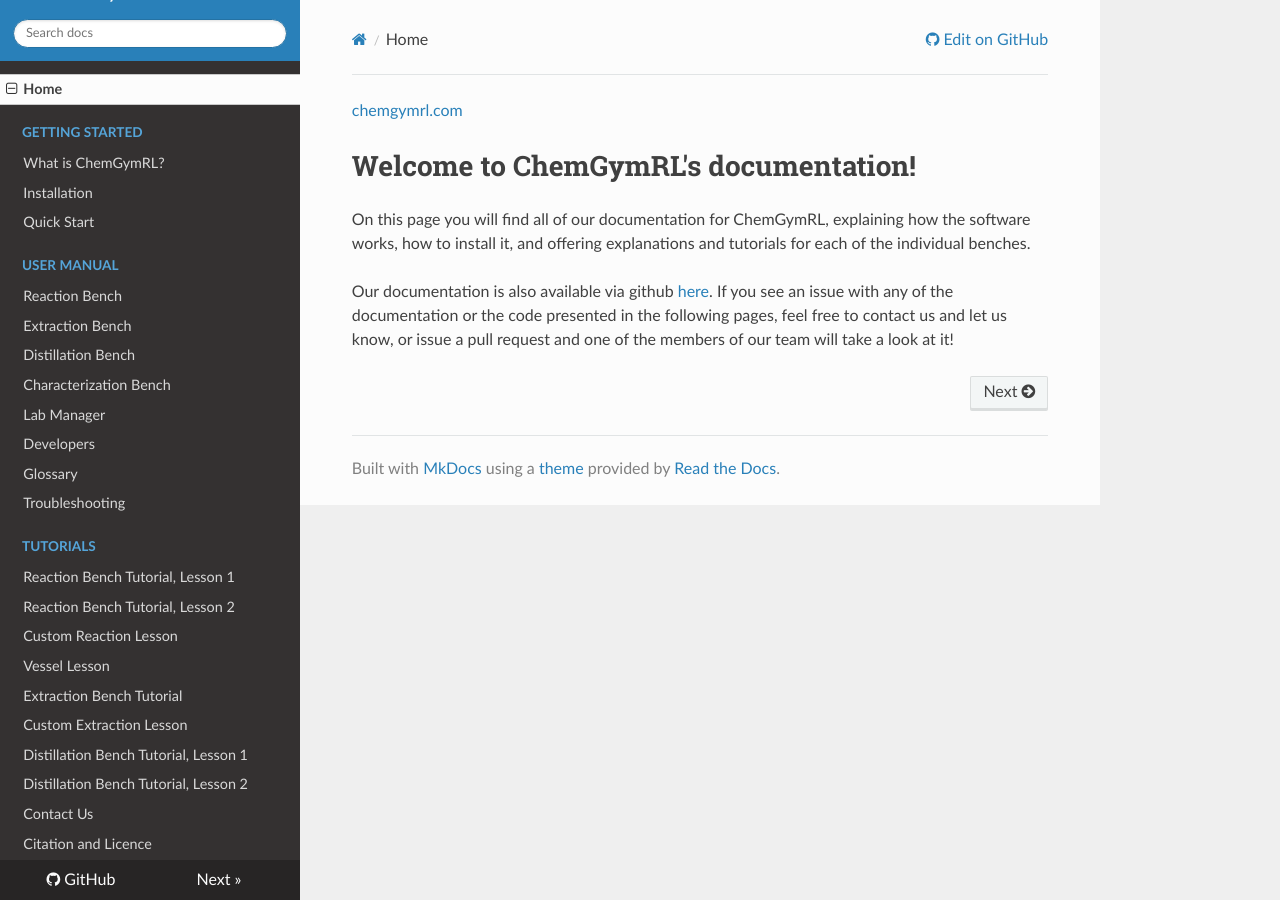
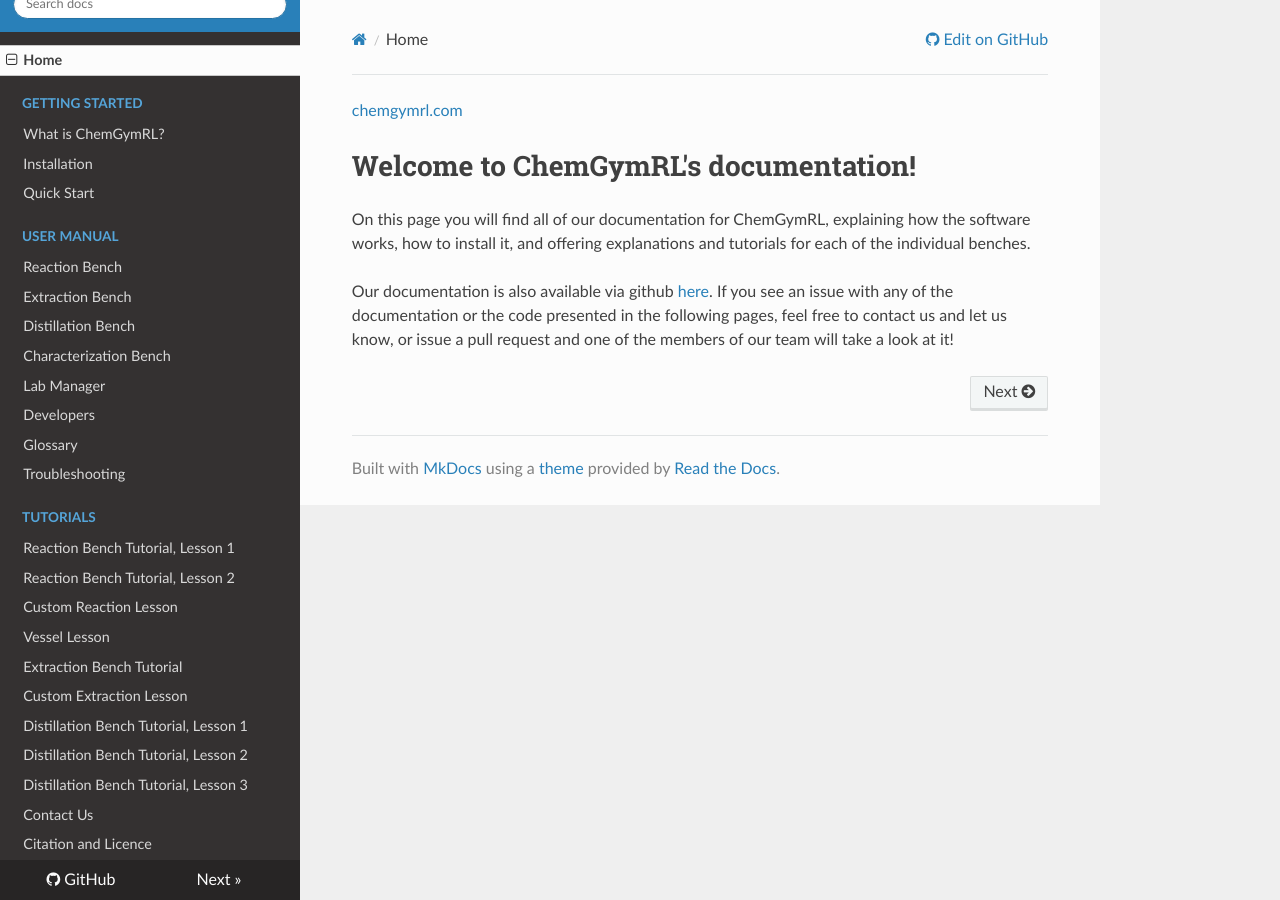
Before and after one commit to chemgymrl/chemgymrl, an MkDocs documentation site: the page built from docs/index.md, in a window 1280 px wide. Built offline with MkDocs 1.6.1, drawn with Linux system fonts in a browser that asks for light colours; nearby versions of some CDN libraries.

Commit message:
added distillation lesson 3

```diff
--- a/mkdocs.yml
+++ b/mkdocs.yml
@@ -32,5 +32,6 @@
     - Custom Extraction Lesson: custom_extraction_lesson.md
     - Distillation Bench Tutorial, Lesson 1: lesson_1_distillation.md
     - Distillation Bench Tutorial, Lesson 2: lesson_2_distillation.md
+    - Distillation Bench Tutorial, Lesson 3: lesson_3_distillation.md
 - Contact Us: Contact.md
 - Citation and Licence: License.md
```
